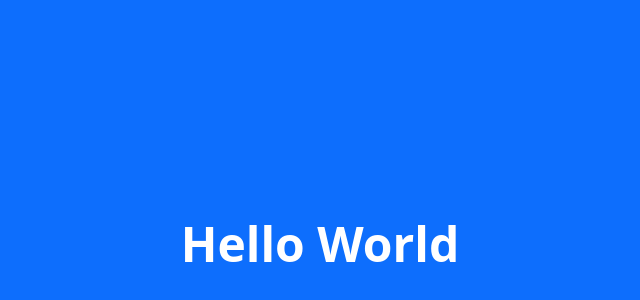
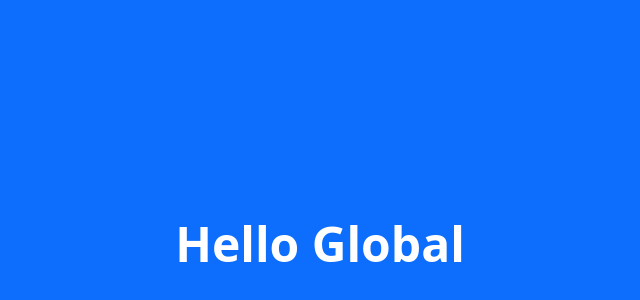
Before and after one commit to doublekang/TEST, a plain HTML site: page index.html in a window 1280 px wide. Shown: the part 156-456 px from the top of the page, without its empty margins (320-960 px from the left). Drawn offline with Linux system fonts and the light colour scheme.

Commit message:
feat: update greeting text

```diff
--- a/index.html
+++ b/index.html
@@ -1,16 +1,16 @@
 <html lang="en">
 <head>
   <meta charset="UTF-8">
-  <meta name="description" content="A simple static website that displays 'Hello World' on a blue background with responsive and accessible design.">
+  <meta name="description" content="A simple static website that displays 'Hello Global' on a blue background with responsive and accessible design.">
   <meta http-equiv="X-UA-Compatible" content="IE=edge">
   <meta name="viewport" content="width=device-width, initial-scale=1.0">
-  <title>Hello World</title>
+  <title>Hello Global</title>
   <link rel="icon" href="favicon.ico" type="image/x-icon">
   <link rel="stylesheet" href="style.css">
 </head>
 <body>
   <main>
-    <h1>Hello World</h1>
+    <h1>Hello Global</h1>
   </main>
 </body>
 </html>
```
